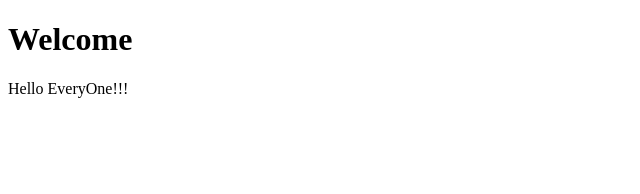
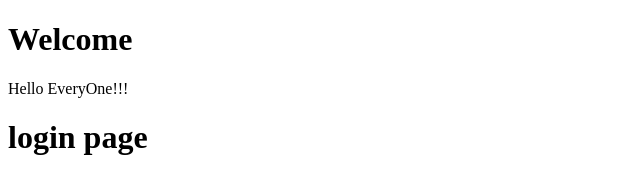
Before and after one commit to Spoorthythimmegowda/IntroToGitHub, a plain HTML site: page index.html in a window 1280 px wide. Shown: the whole page, without its empty margins (0-640 px from the left). Drawn offline with Linux system fonts and the light colour scheme.

Commit message:
#2 created login page

```diff
--- a/index.html
+++ b/index.html
@@ -8,6 +8,6 @@
 <body>
     <h1> Welcome </h1>
     <p> Hello EveryOne!!!</p>
-
+    <h1>login page</h1>
 </body>
 </html>
```
